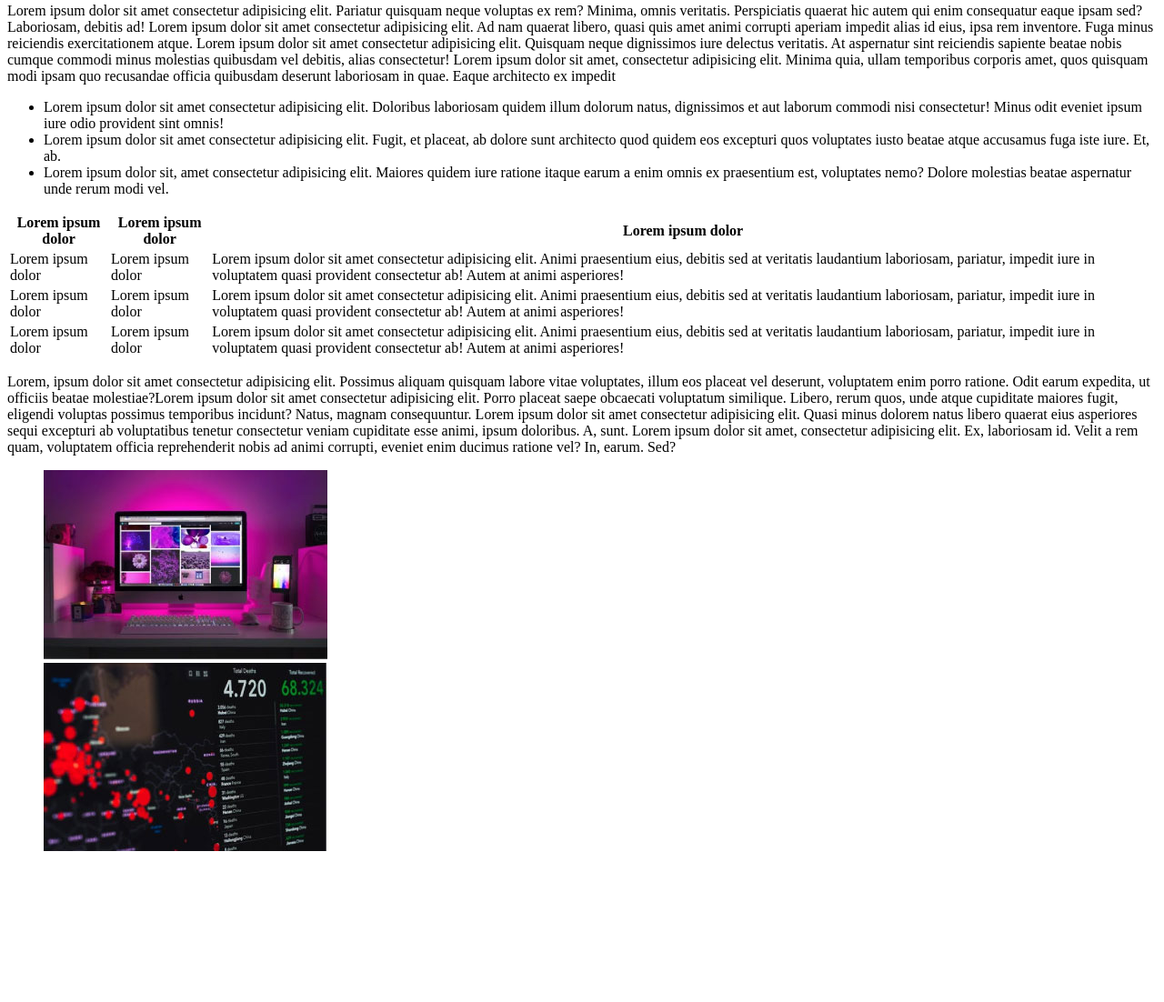
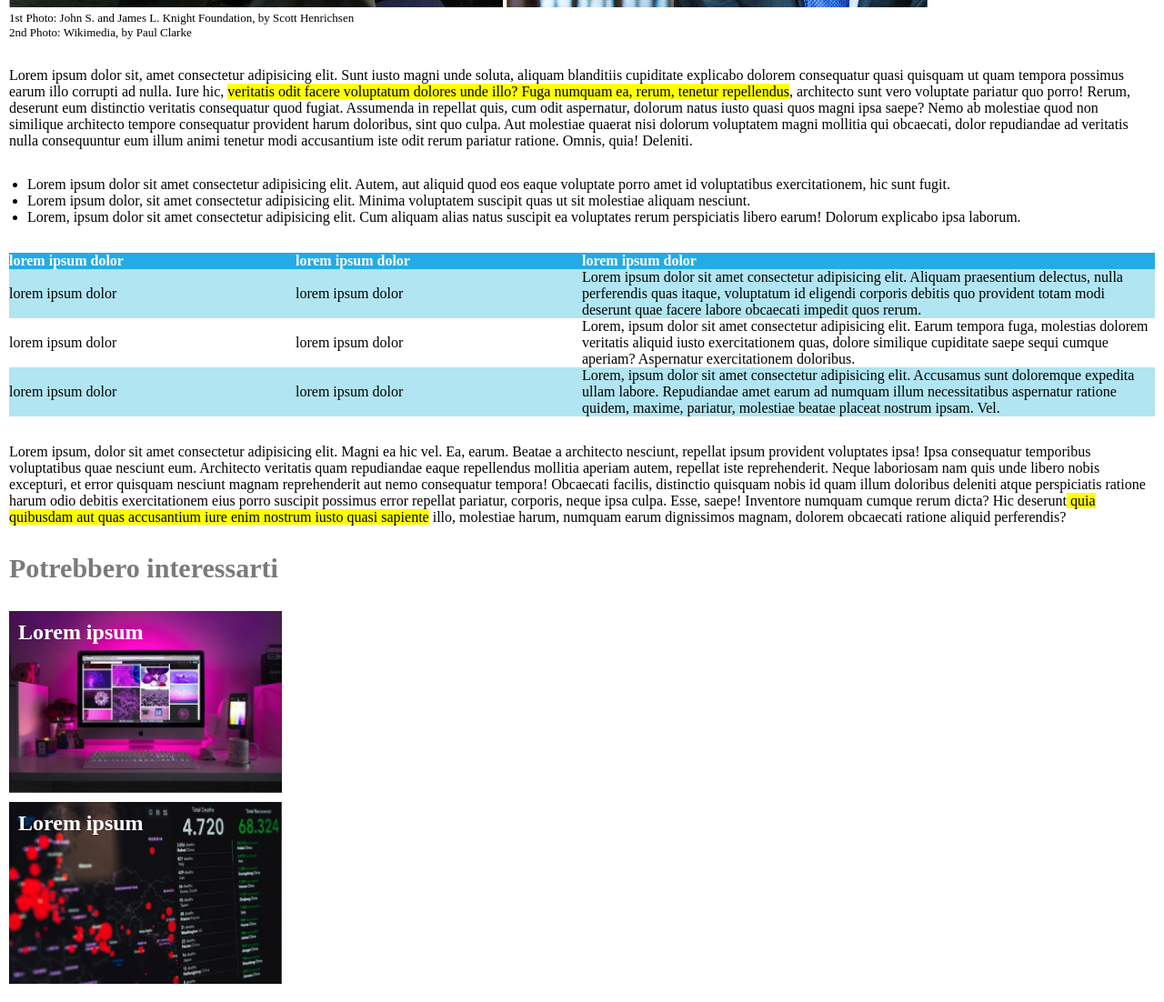
Before and after one commit to GiovanniMariaLedda/html-css-booleaner, a plain HTML site: page index.html in a window 1280 px wide. Shown: the part 578-1680 px from the top of the page at 91% size. Before the commit the page ends 1534 px from the top, so only its background shows below. Drawn offline with Linux system fonts and the light colour scheme.

Commit message:
add "the booleaner" compleate

```diff
--- a/css/style.css
+++ b/css/style.css
@@ -1,6 +1,110 @@
-#head-img{
-    background-image: url('../img/pattern.png') ;
-    background-color:blueviolet ;
-    background-size: 100px 350px;
+/* # RESET */
+
+* {
+    box-sizing: border-box;
+    margin: 0;
+    padding: 0;
+  }
+
+/* #header */
+
+.header-title{
+    background-image: url(../img/pattern.png);
+    background-size:330px;
+    background-color:#4f9efc ;
+}
+
+.logo{
+    height: 50px;
+    margin-top: 30px;
+    margin-left: 15px;
+}
+
+.Booleaner{
+    font-family: Arial, Helvetica, sans-serif;
+    font: size 10px;
+    color: #4f9efc;
+}
+
+/* MAINE */
+
+.h1-title{
+    margin-top:20px;
+}
+
+.body-maine{
+    padding:10px;
+}
+
+.figcaption{
+    font-family:"Gowun Batang", serif;
+    font-size: 13px;
+}
+.lorem{
+    padding: 30px 0px;
+    font-family: "Gowun Batang", serif;
+    font-weight: 400;
+    font-style: normal;
+}
+
+.unordered-list{
+    padding-left: 20px;
+    padding-bottom: 30px;
+}
+
+/* TABLE SECTION */
+
+.table{
+    border-collapse: collapse;
+    margin-bottom: 30px;
+}
+
+.thead{
+    background-color:#24abe5;
+    font-family: 'Times New Roman', Times, serif;
+    color: white;
+    text-align: left;
 
 }
+
+.fifty{
+    width:50%;
+
+}
+
+.color{
+    background-color: #b1e5f1;
+}
+
+/* aside */
+.aside-pharagraph{
+    margin-top:30px;
+    font-size: 30px;
+    color:#7a7a7a;
+}
+
+.first-div{
+    margin-top:30px ;
+    background-image: url(../img/monitor.jpg);
+    width: 300px;
+    height: 210px;
+    color: white;
+    font-size: 1.5rem;
+    font-weight: bold;
+    padding: 10px;
+    background-repeat: no-repeat;
+    background-size: contain;
+
+}
+
+.second-div{
+    background-image: url(../img/graph.jpg);
+    width: 300px;
+    height: 210px;
+    color: white;
+    font-size: 1.5rem;
+    font-weight: bold;
+    padding:10px;
+    background-repeat: no-repeat;
+    background-size: contain;
+}
--- a/index.html
+++ b/index.html
@@ -4,94 +4,111 @@
   <meta charset="UTF-8">
   <meta name="viewport" content="width=device-width, initial-scale=1.0">
   <title>The Booleaner</title>
-    <!-- collegamento con la cartella css -->
   <link rel="stylesheet" href="./css/style.css">
-
 </head>
 <body>
-
+  <!-- body father header -->
+  <header class="header-title">
+  <img src="./img/logo.svg" class="logo">
+  </header>
+  <!-- body father main -->
+  <main class="body-maine">
+     <!--main father header  -->
       <header>
+        <h1 class="h1-title">Internet deve essere al servizio del "bene Pubblico": il <br>
+         mainfesto di Tim Berners-Lee
+        </h1>
+        <!-- tag-address for info article -->
+        <address>
+          <p>Scritto da <text class="Booleaner">The Booleaner</text>
+          </p>
+          <data>10/10/2020</data>
+        </address>
+        <!-- tag-figure for header-image container -->
+        <figure>
+          <img src="./img/tim-1.jpg" alt="1st Photo">
+          <img src="./img/tim-2.jpg" alt="2st Photo">
+          <!-- tag-figcaption for header-image  -->
+            <figcaption class="figcaption">
+              <p>1st Photo: John S. and James L. Knight Foundation, by Scott Henrichsen</p>
+              <p>2nd Photo: Wikimedia, by Paul Clarke</p>
+            </figcaption>
+        </figure>
+      </header>
+        <!--main child main -->
+    <main>
+      <!--paragraph section -->
       <section>
-      <section id="head-img">
-        <p>The <br>
-           Booleaner
-        <p/>
-    </section>
-    <section>
-        <section id="h1section">
-        <h1>Internet deve essere al servizio del "bene pubblico": il <br> manifesto di Tim Berners-Lee</h1>
-        <p>Scritto da The Booleaner</p>
-        <p>il 10/10/2020</p>
-    </section>
-    <section>
-          <figure>
-            <img src="./img/tim-1.jpg" alt="prima immagine ">
-            <img src="./img/tim-2.jpg" alt="seconda immagine">
-          </figure>
-    </section>
-  </header>
-  <main>
-    <section>
-      <!-- paragrafo -->
-      <p>Lorem ipsum dolor sit amet consectetur adipisicing elit. Pariatur quisquam neque voluptas ex rem? Minima, omnis veritatis. Perspiciatis quaerat hic autem qui enim consequatur eaque ipsam sed? Laboriosam, debitis ad! Lorem ipsum dolor sit amet consectetur adipisicing elit. Ad nam quaerat libero, quasi quis amet animi corrupti aperiam impedit alias id eius, ipsa rem inventore. Fuga minus reiciendis exercitationem atque. Lorem ipsum dolor sit amet consectetur adipisicing elit. Quisquam neque dignissimos iure delectus veritatis. At aspernatur sint reiciendis sapiente beatae nobis cumque commodi minus molestias quibusdam vel debitis, alias consectetur! Lorem ipsum dolor sit amet, consectetur adipisicing elit. Minima quia, ullam temporibus corporis amet, quos quisquam modi ipsam quo recusandae officia quibusdam deserunt laboriosam in quae. Eaque architecto ex impedit
+        <p class="lorem">
+          Lorem ipsum dolor sit, amet consectetur adipisicing elit. Sunt iusto magni unde soluta, aliquam blanditiis cupiditate explicabo dolorem consequatur quasi quisquam ut quam tempora possimus earum illo corrupti ad nulla.
+          Iure hic, <mark>veritatis odit facere voluptatum dolores unde illo? Fuga numquam ea, rerum, tenetur repellendus</mark>, architecto sunt vero voluptate pariatur quo porro! Rerum, deserunt eum distinctio veritatis consequatur quod fugiat.
+          Assumenda in repellat quis, cum odit aspernatur, dolorum natus iusto quasi quos magni ipsa saepe? Nemo ab molestiae quod non similique architecto tempore consequatur provident harum doloribus, sint quo culpa.
+          Aut molestiae quaerat nisi dolorum voluptatem magni mollitia qui obcaecati, dolor repudiandae ad veritatis nulla consequuntur eum illum animi tenetur modi accusantium iste odit rerum pariatur ratione. Omnis, quia! Deleniti.
         </p>
       </section>
-    <section>
-      <!-- lista non ordinata -->
+      <!-- unordered list section-->
+      <section class="unordered-list">
         <ul>
-        <li>Lorem ipsum dolor sit amet consectetur adipisicing elit. Doloribus laboriosam quidem illum dolorum natus, dignissimos et aut laborum commodi nisi consectetur! Minus odit eveniet ipsum iure odio provident sint omnis!
-        </li>
-        <li>Lorem ipsum dolor sit amet consectetur adipisicing elit. Fugit, et placeat, ab dolore sunt architecto quod quidem eos excepturi quos voluptates iusto beatae atque accusamus fuga iste iure. Et, ab.
-        </li>
-        <li>Lorem ipsum dolor sit, amet consectetur adipisicing elit. Maiores quidem iure ratione itaque earum a enim omnis ex praesentium est, voluptates nemo? Dolore molestias beatae aspernatur unde rerum modi vel.
-        </li>
+          <li>Lorem ipsum dolor sit amet consectetur adipisicing elit. Autem, aut aliquid quod eos eaque voluptate porro amet id voluptatibus exercitationem, hic sunt fugit.</li>
+          <li>Lorem ipsum dolor, sit amet consectetur adipisicing elit. Minima voluptatem suscipit quas ut sit molestiae aliquam nesciunt.</li>
+          <li>Lorem, ipsum dolor sit amet consectetur adipisicing elit. Cum aliquam alias natus suscipit ea voluptates rerum perspiciatis libero earum! Dolorum explicabo ipsa laborum.</li>
         </ul>
       </section>
+      <!-- table section -->
       <section>
-      <table>
-        <thead>
+        <table class="table">
+          <!-- table head -->
+          <thead class="thead">
             <tr>
-            <th>Lorem ipsum dolor</th>
-            <th>Lorem ipsum dolor</th>
-            <th>Lorem ipsum dolor</th>
+              <th>lorem ipsum dolor</th>
+              <th>lorem ipsum dolor</th>
+              <th class="fifty">lorem ipsum dolor</th>
             </tr>
           </thead>
+          <!-- table body -->
             <tbody>
-          <tr>
-            <td>Lorem ipsum dolor</td>
-            <td>Lorem ipsum dolor</td>
-            <td>Lorem ipsum dolor sit amet consectetur adipisicing elit. Animi praesentium eius, debitis sed at veritatis laudantium laboriosam, pariatur, impedit iure in voluptatem quasi provident consectetur ab! Autem at animi asperiores!
+              <tr class="color">
+                <td>lorem ipsum dolor</td>
+                <td>lorem ipsum dolor</td>
+                <td>Lorem ipsum dolor sit amet consectetur adipisicing elit. Aliquam praesentium delectus, nulla perferendis quas itaque, voluptatum id eligendi corporis debitis quo provident totam modi deserunt quae facere labore obcaecati impedit quos rerum.
                 </td>
               </tr>
               <tr>
-            <td>Lorem ipsum dolor</td>
-            <td>Lorem ipsum dolor</td>
-            <td>Lorem ipsum dolor sit amet consectetur adipisicing elit. Animi praesentium eius, debitis sed at veritatis laudantium laboriosam, pariatur, impedit iure in voluptatem quasi provident consectetur ab! Autem at animi asperiores!
+                <td>lorem ipsum dolor</td>
+                <td>lorem ipsum dolor</td>
+                <td>Lorem, ipsum dolor sit amet consectetur adipisicing elit. Earum tempora fuga, molestias dolorem veritatis aliquid iusto exercitationem quas, dolore similique cupiditate saepe sequi cumque aperiam? Aspernatur exercitationem doloribus.
                 </td>
               </tr>
-          <tr>
-            <td>Lorem ipsum dolor</td>
-            <td>Lorem ipsum dolor</td>
-            <td>Lorem ipsum dolor sit amet consectetur adipisicing elit. Animi praesentium eius, debitis sed at veritatis laudantium laboriosam, pariatur, impedit iure in voluptatem quasi provident consectetur ab! Autem at animi asperiores!
+              <tr class="color">
+                <td>lorem ipsum dolor</td>
+                <td>lorem ipsum dolor</td>
+                <td>Lorem, ipsum dolor sit amet consectetur adipisicing elit. Accusamus sunt doloremque expedita ullam labore. Repudiandae amet earum ad numquam illum necessitatibus aspernatur ratione quidem, maxime, pariatur, molestiae beatae placeat nostrum ipsam. Vel.
                 </td>
               </tr>
             </tbody>
         </table>
       </section>
-    <section>
-      <!-- paragrafo -->
-      <p>Lorem, ipsum dolor sit amet consectetur adipisicing elit. Possimus aliquam quisquam labore vitae voluptates, illum eos placeat vel deserunt, voluptatem enim porro ratione. Odit earum expedita, ut officiis beatae molestiae?Lorem ipsum dolor sit amet consectetur adipisicing elit. Porro placeat saepe obcaecati voluptatum similique. Libero, rerum quos, unde atque cupiditate maiores fugit, eligendi voluptas possimus temporibus incidunt? Natus, magnam consequuntur. Lorem ipsum dolor sit amet consectetur adipisicing elit. Quasi minus dolorem natus libero quaerat eius asperiores sequi excepturi ab voluptatibus tenetur consectetur veniam cupiditate esse animi, ipsum doloribus. A, sunt. Lorem ipsum dolor sit amet, consectetur adipisicing elit. Ex, laboriosam id. Velit a rem quam, voluptatem officia reprehenderit nobis ad animi corrupti, eveniet enim ducimus ratione vel? In, earum. Sed?
+      <p>
+       Lorem ipsum, dolor sit amet consectetur adipisicing elit. Magni ea hic vel. Ea, earum. Beatae a architecto nesciunt, repellat ipsum provident voluptates ipsa! Ipsa consequatur temporibus voluptatibus quae nesciunt eum.
+       Architecto veritatis quam repudiandae eaque repellendus mollitia aperiam autem, repellat iste reprehenderit. Neque laboriosam nam quis unde libero nobis excepturi, et error quisquam nesciunt magnam reprehenderit aut nemo consequatur tempora!
+       Obcaecati facilis, distinctio quisquam nobis id quam illum doloribus deleniti atque perspiciatis ratione harum odio debitis exercitationem eius porro suscipit possimus error repellat pariatur, corporis, neque ipsa culpa. Esse, saepe!
+       Inventore numquam cumque rerum dicta? Hic deserunt<mark> quia quibusdam aut quas accusantium iure enim nostrum iusto quasi sapiente</mark> illo, molestiae harum, numquam earum dignissimos magnam, dolorem obcaecati ratione aliquid perferendis?
       </p>
       </section>
     </main>
+    <!-- footer child main -->
     <footer>
-    <!-- titolo -->
-    <title>Potrebbero interessarti</title>
-    <figure>
-      <!-- immagini -->
-      <img src="./img/monitor.jpg" alt="immagine monitor"> <br>
-      <img src="./img/graph.jpg" alt="immagine">
-    </figure>
+      <aside>
+        <p class="aside-pharagraph"><b>Potrebbero interessarti</b></p>
+        <div class="first-div">
+          Lorem ipsum
+        </div>
+        <div class="second-div">
+          Lorem ipsum
+        </div>
+      </aside>
     </footer>
+  </main>
+
 </body>
 </html>
```
Also changed, not shown: img/logo.svg (added). Lines whose indentation alone changed are shown as unchanged.
